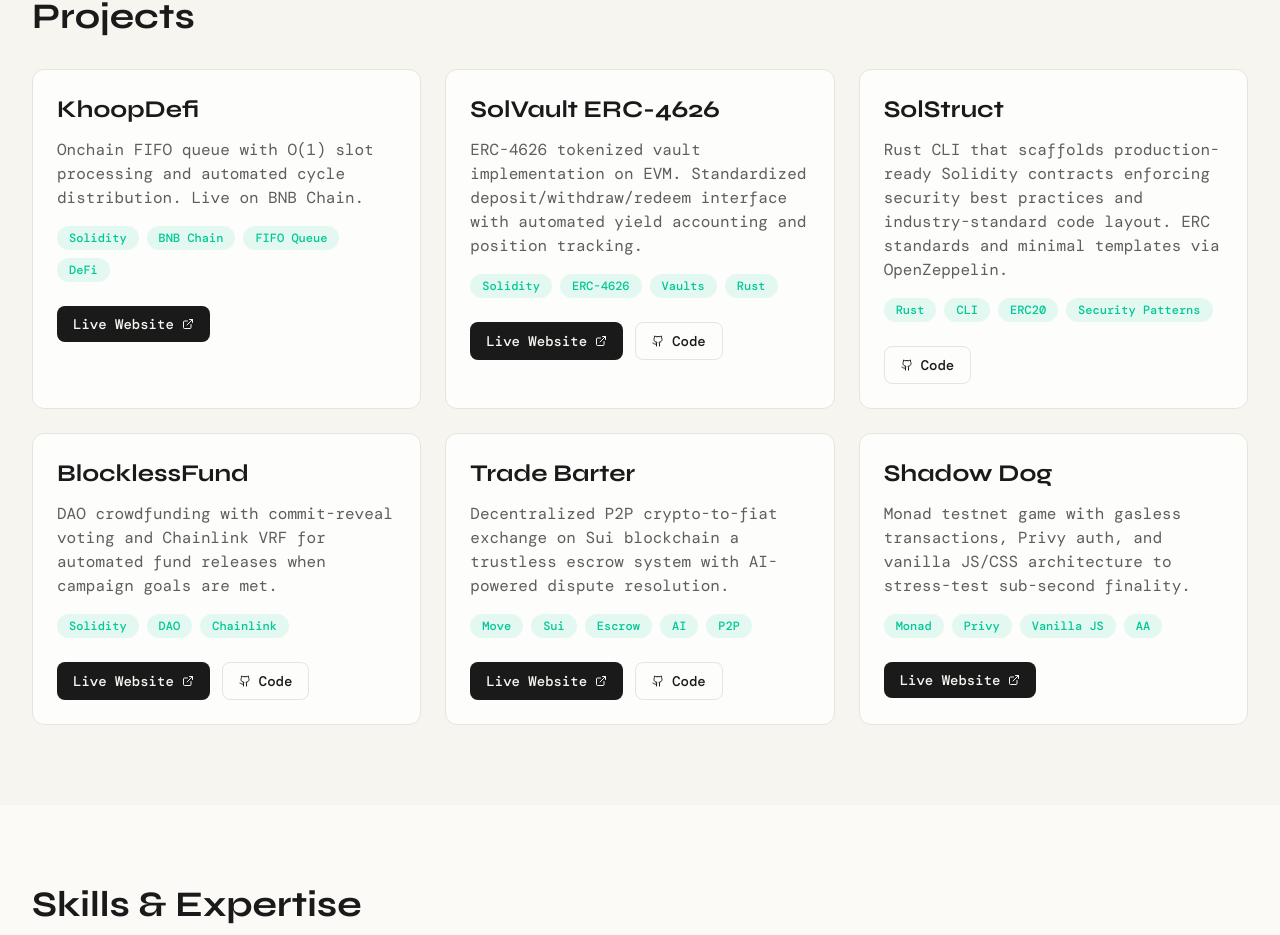
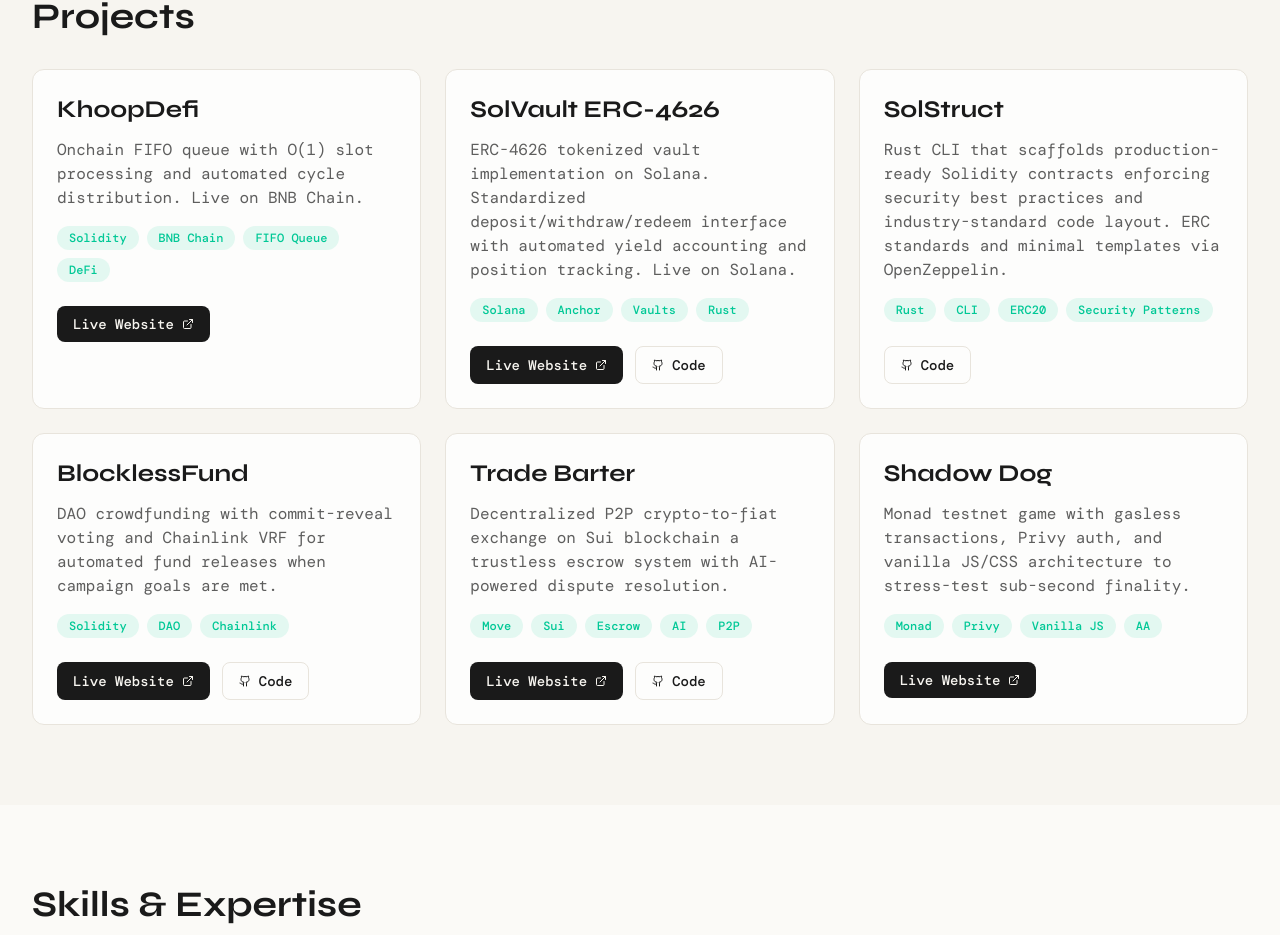
Before and after one commit to Joewizy/joewizy.github.io, a React (Vite) app: page / in a window 1280 px wide. Shown: the part 1239-2174 px from the top of the page. Built offline with nearby package versions, Linux system fonts and the light colour scheme.

Commit message:
updated live projects section

```diff
--- a/src/components/Portfolio.jsx
+++ b/src/components/Portfolio.jsx
@@ -374,8 +374,8 @@
             />
             <ProjectCard
               title="SolVault ERC-4626"
-              description="ERC-4626 tokenized vault implementation on EVM. Standardized deposit/withdraw/redeem interface with automated yield accounting and position tracking."
-              tags={["Solidity", "ERC-4626", "Vaults", "Rust"]}
+              description="ERC-4626 tokenized vault implementation on Solana. Standardized deposit/withdraw/redeem interface with automated yield accounting and position tracking. Live on Solana."
+              tags={["Solana", "Anchor", "Vaults", "Rust"]}
               liveUrl="https://solvault-five.vercel.app/"
               githubUrl="https://github.com/Joewizy/solvault-4626"
               index={8}
```
